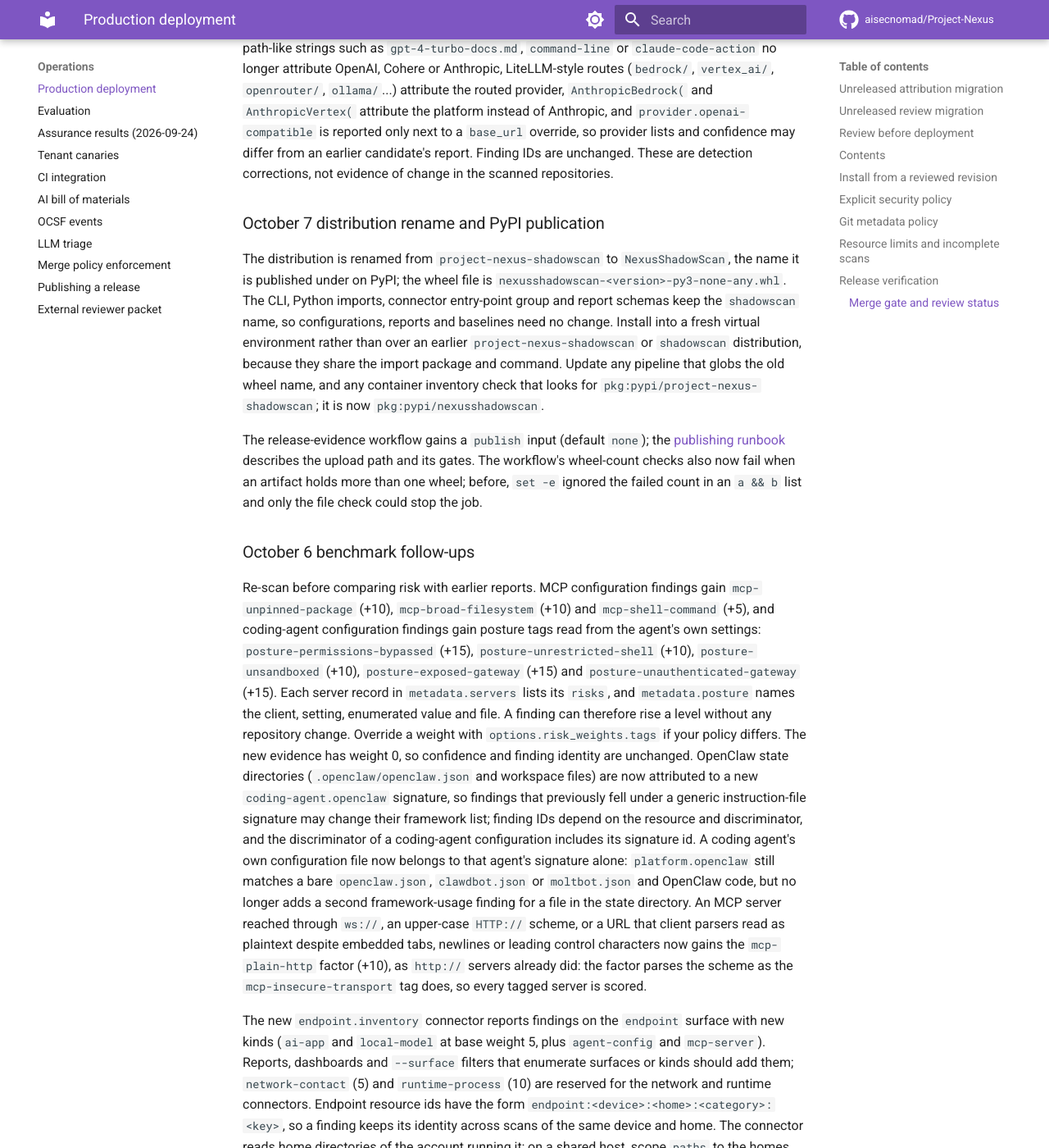
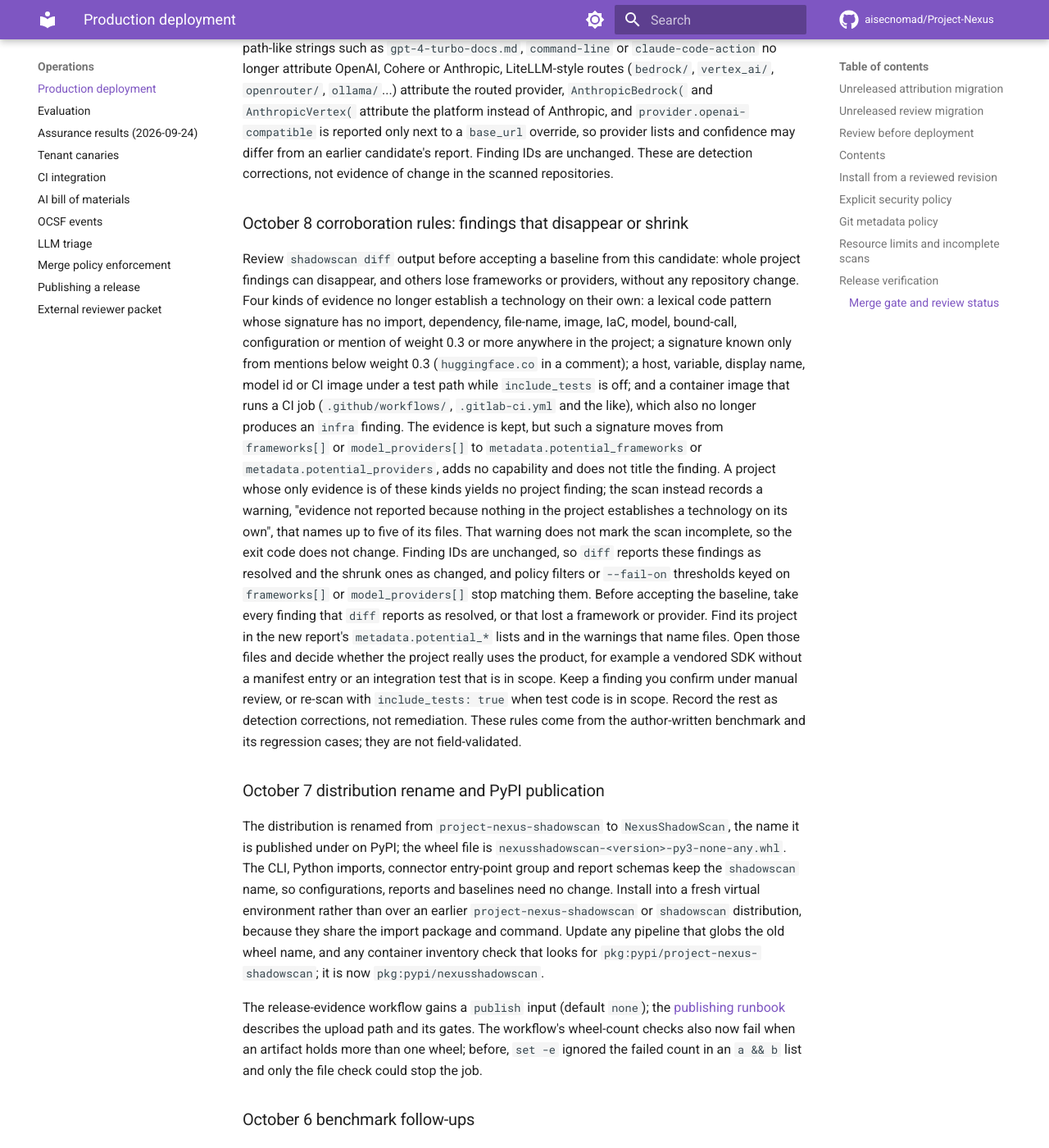
Before and after one commit to aisecnomad/Project-Nexus, an MkDocs documentation site: the page built from docs/production.md, in a window 1280 px wide and 1400 px high, scrolled down 24723 px. Shown: the whole window at 82% size. Built offline with MkDocs 1.6.1 and Material for MkDocs 9.7.7, drawn with Linux system fonts in a browser that asks for light colours; comment, search, counter and statistics services are not loaded.

Commit message:
docs/production.md: migration note for findings dropped by corroboration
The candidate history covered the MCP-server retitling and model-id
attribution but not the larger rollout effect of the corroboration
rules: uncorroborated lexical patterns, mentions below weight 0.3,
test-path mentions and CI job images no longer anchor a project finding.
On re-scan whole findings can disappear (diff reports them resolved) and
frameworks or providers move to metadata.potential_*, while the scan
only records a warning that does not change the exit code.

A new October 8 subsection says what changes, which warning names the
dropped files, and how to review resolved or shrunk findings before
accepting a baseline.

Signed-off-by: Claude <noreply@anthropic.com>
Co-Authored-By: Claude Opus 5.5 <noreply@anthropic.com>
Claude-Session: https://claude.ai/code/session_01NNpBL4DqDDJdF9hLExvpc9

```diff
--- a/docs/production.md
+++ b/docs/production.md
@@ -1145,6 +1145,39 @@ instead of Anthropic, and `provider.openai-compatible` is reported only next
 to a `base_url` override, so provider lists and confidence may differ from an
 earlier candidate's report. Finding IDs are unchanged. These are detection
 corrections, not evidence of change in the scanned repositories.
+
+### October 8 corroboration rules: findings that disappear or shrink
+
+Review `shadowscan diff` output before accepting a baseline from this
+candidate: whole project findings can disappear, and others lose frameworks
+or providers, without any repository change. Four kinds of evidence no longer
+establish a technology on their own: a lexical code pattern whose signature
+has no import, dependency, file-name, image, IaC, model, bound-call,
+configuration or mention of weight 0.3 or more anywhere in the project; a
+signature known only from mentions below weight 0.3 (`huggingface.co` in a
+comment); a host, variable, display name, model id or CI image under a test
+path while `include_tests` is off; and a container image that runs a CI job
+(`.github/workflows/`, `.gitlab-ci.yml` and the like), which also no longer
+produces an `infra` finding. The evidence is kept, but such a signature moves
+from `frameworks[]` or `model_providers[]` to `metadata.potential_frameworks`
+or `metadata.potential_providers`, adds no capability and does not title the
+finding. A project whose only evidence is of these kinds yields no project
+finding; the scan instead records a warning, "evidence not reported because
+nothing in the project establishes a technology on its own", that names up to
+five of its files. That warning does not mark the scan incomplete, so the exit
+code does not change. Finding IDs are unchanged, so `diff` reports these
+findings as resolved and the shrunk ones as changed, and policy filters or
+`--fail-on` thresholds keyed on `frameworks[]` or `model_providers[]` stop
+matching them. Before accepting the baseline, take every finding that `diff`
+reports as resolved, or that lost a framework or provider. Find its project in
+the new report's `metadata.potential_*` lists and in the warnings that name
+files. Open those files and decide whether the project really uses the
+product, for example a vendored SDK without a manifest entry or an
+integration test that is in scope. Keep a finding you confirm under manual
+review, or re-scan with `include_tests: true` when test code is in scope.
+Record the rest as detection corrections, not remediation. These rules come
+from the author-written benchmark and its regression cases; they are not
+field-validated.
 
 ### October 7 distribution rename and PyPI publication
 
```
